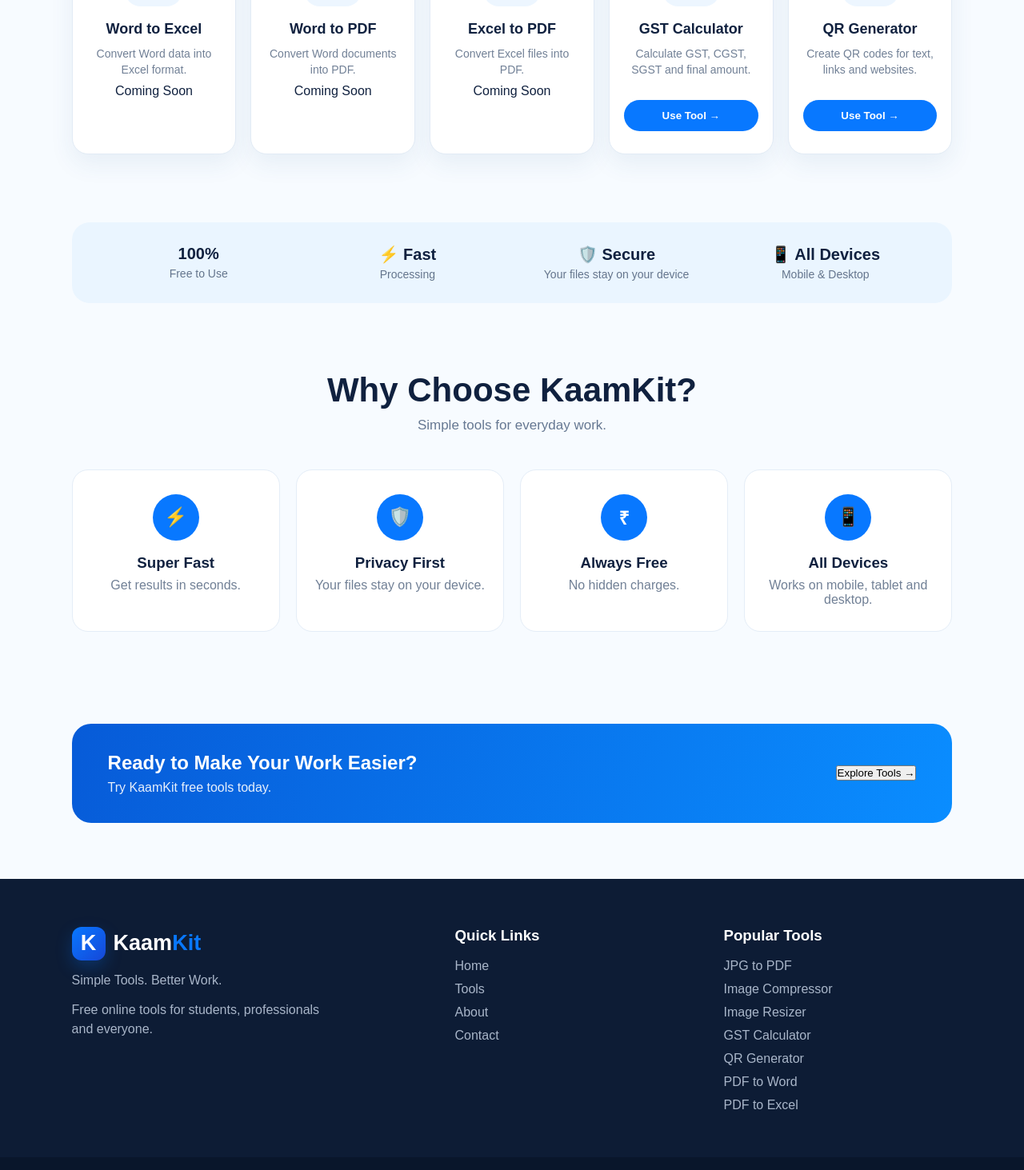
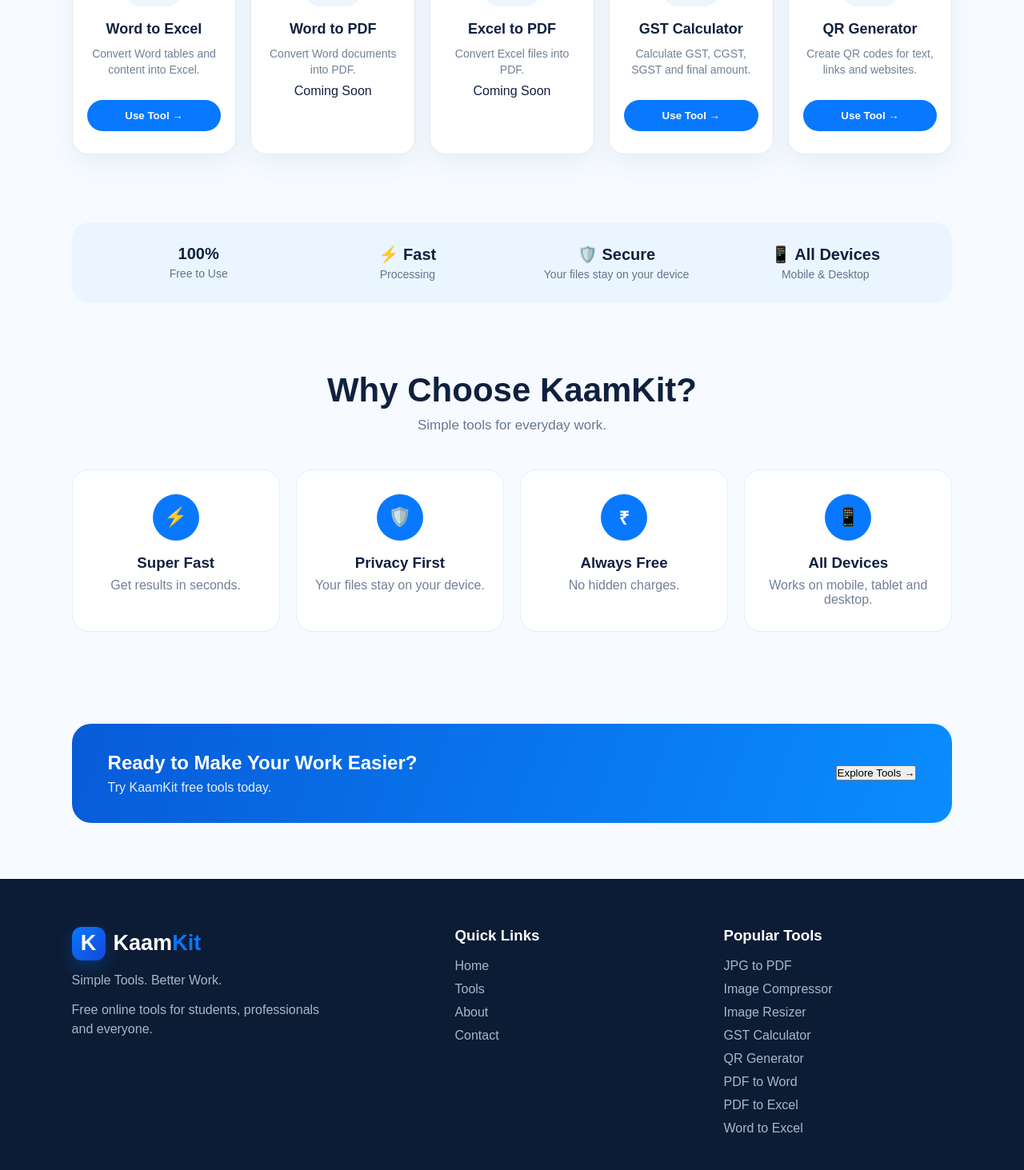
Before and after one commit to kaamkit/Kaamkit, a Next.js app: page / in a window 1280 px wide. Shown: the part 1480-2943 px from the top of the page at 80% size. Built offline with nearby package versions, Linux system fonts and the light colour scheme.

Commit message:
Update Word to Excel tool details and link

```diff
--- a/app/page.js
+++ b/app/page.js
@@ -42,9 +42,9 @@
   {
     name: "Word to Excel",
     icon: "📋",
-    description: "Convert Word data into Excel format.",
-    href: "#tools",
-    available: false,
+    description: "Convert Word tables and content into Excel.",
+    href: "/word-to-excel",
+    available: true,
   },
   {
     name: "Word to PDF",
@@ -176,6 +176,7 @@
 
         <a href="/" className="logo">
           <div className="logoIcon">K</div>
+
           <span>
             Kaam<span>Kit</span>
           </span>
@@ -257,12 +258,14 @@
           </div>
 
           <div className="laptop">
+
             <div className="screen">
               <div className="bigK">K</div>
               <strong>KaamKit</strong>
             </div>
 
             <div className="keyboard"></div>
+
           </div>
 
         </div>
@@ -554,6 +557,7 @@
           <a href="/qr-generator">QR Generator</a>
           <a href="/pdf-to-word">PDF to Word</a>
           <a href="/pdf-to-excel">PDF to Excel</a>
+          <a href="/word-to-excel">Word to Excel</a>
 
         </div>
 
```
